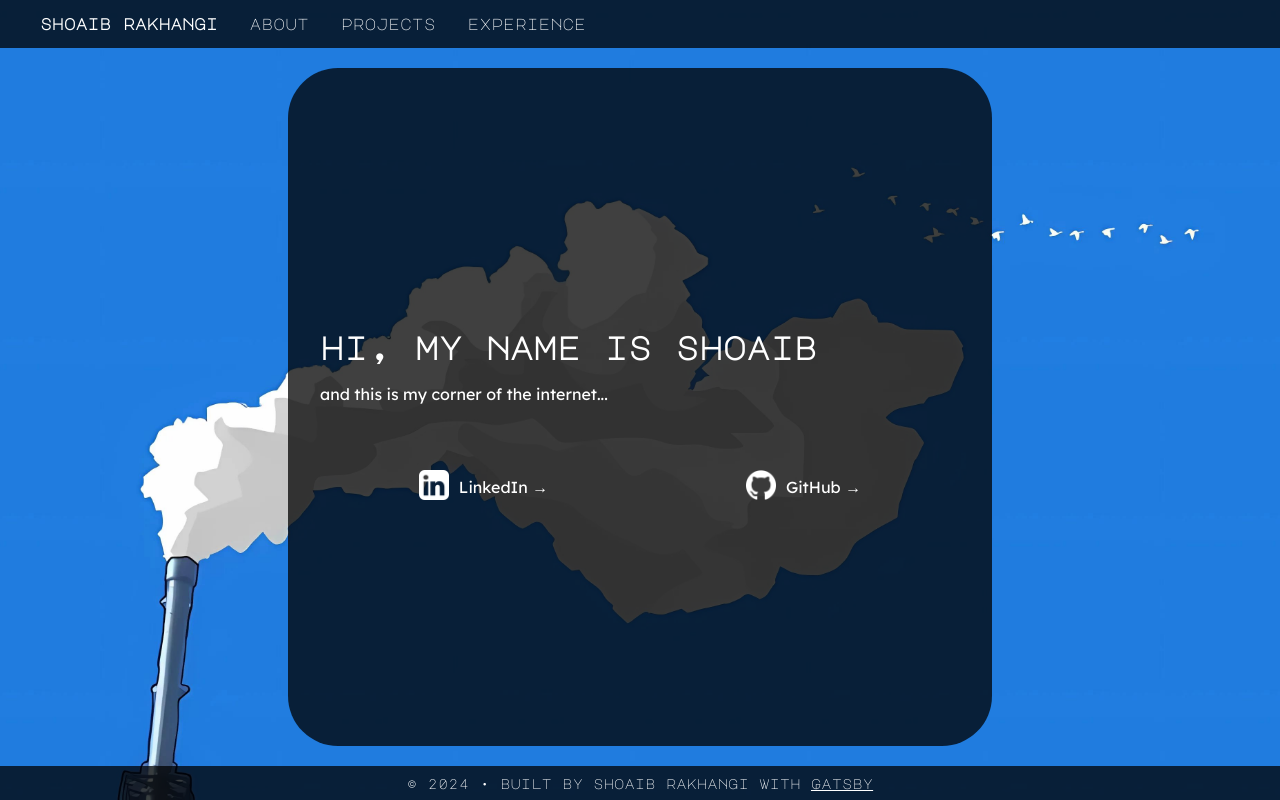
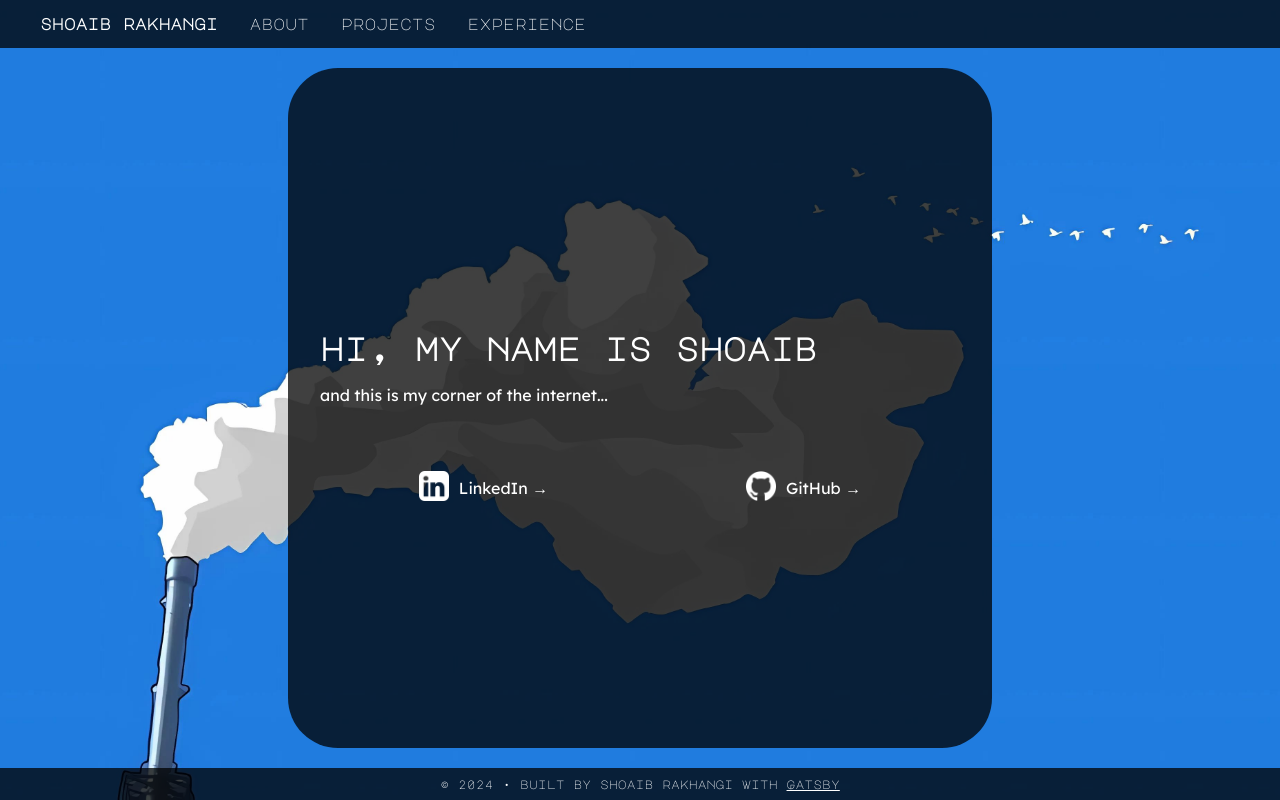
Before and after one commit to sho-r1024/srak-website, a Gatsby site: page / in a window 1280 px wide. Built offline with nearby package versions, Linux system fonts and the light colour scheme; Gatsby itself is replaced by a stand-in of ours.

Commit message:
changed landing page a bit

```diff
--- a/src/components/layout.css
+++ b/src/components/layout.css
@@ -12,10 +12,10 @@
   --font-major-mono: 'Major Mono Display', monospace;
   --font-varela: 'Varela Round', sans-serif;
   --font-lexend: 'Lexend', sans-serif;
-  --font-lg: 18px;
-  --font-md: 16px;
-  --font-sm: 14px;
-  --font-sx: 12px;
+  --font-lg: 5px;
+  --font-md: 700px;
+  --font-sm: 1.5vh;
+  --font-sx: 1vh;
   --line-height-loose: 1.75;
   --line-height-normal: 1.5;
   --line-height-dense: 1.1;
```
